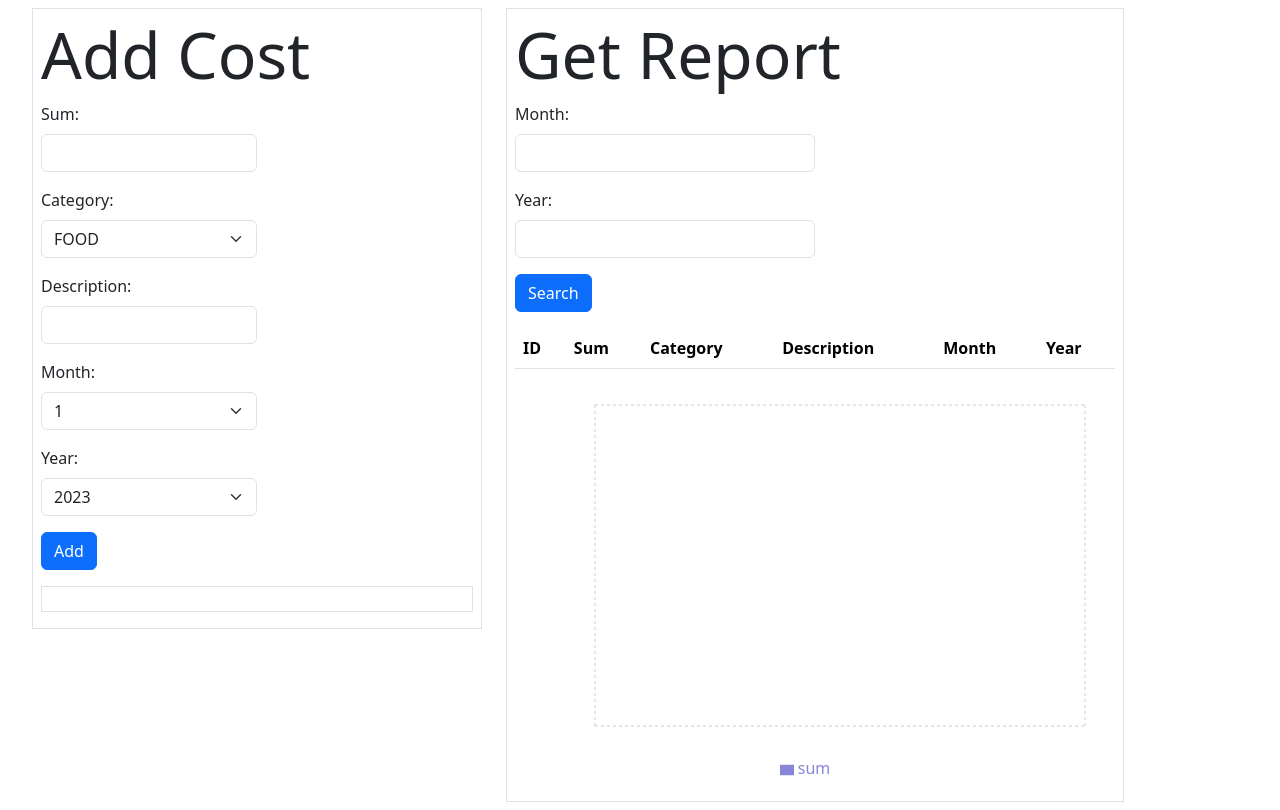
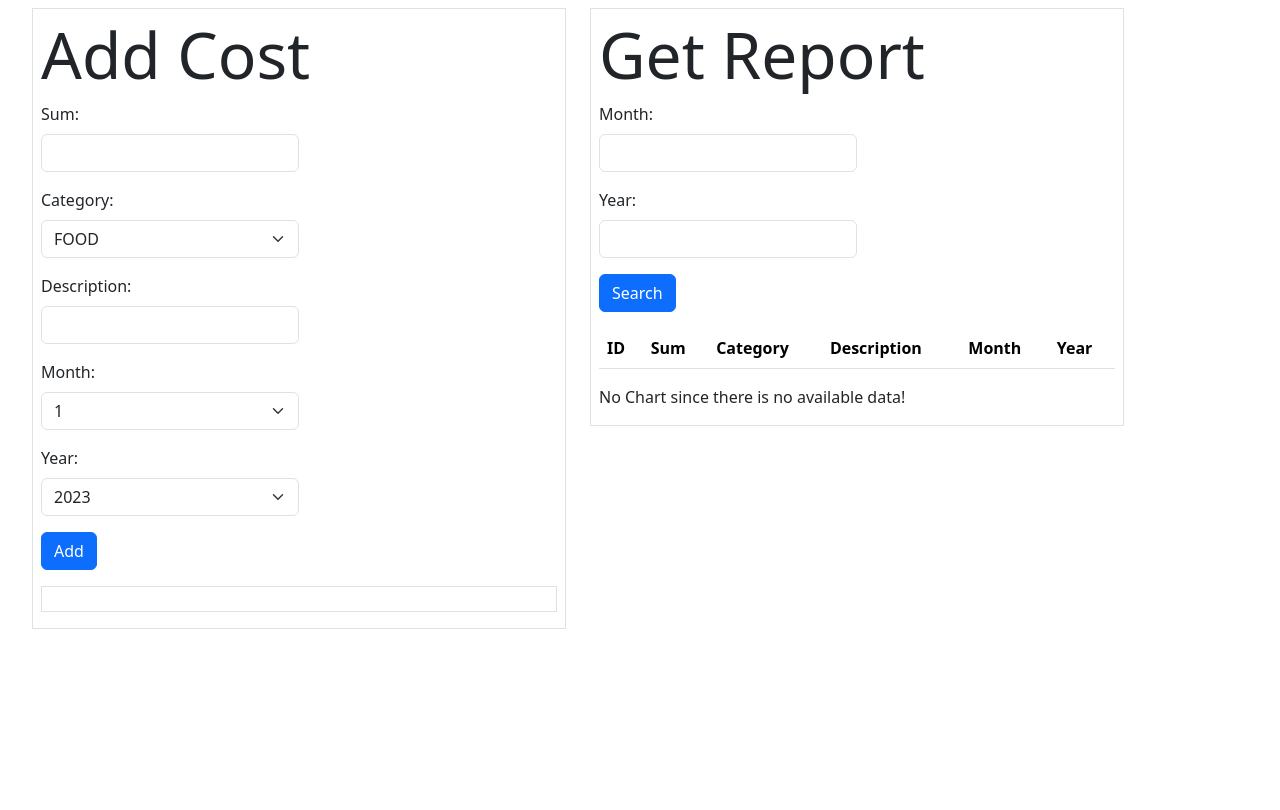
Before and after one commit to nikov7/costmanager, a React (Create React App) app: page / in a window 1280 px wide. Built offline with nearby package versions, Linux system fonts and the light colour scheme.

Commit message:
Adding more capabilities

```diff
--- a/src/components/chart.js
+++ b/src/components/chart.js
@@ -1,25 +1,30 @@
 import React from 'react';
 import {BarChart, Bar, XAxis, YAxis, CartesianGrid, Tooltip, Legend, Cell} from 'recharts';
 
-function HistogramChart({data}) {
+function HistogramChart({ data }) {
     const barColors = ['#8884d8', '#82ca9d', '#ffc658', '#ff7300', '#ff3864', '#a4de6c'];
 
     return (
         <div>
+            {data.length > 0 ? ( // Check if data is not empty
+                <div>
+                <h2>Cost Summary Chart:</h2>
                 <BarChart width={600} height={400} data={data} margin={{ top: 20, right: 30, left: 20, bottom: 5 }}>
                     <CartesianGrid strokeDasharray="3 3" />
                     <XAxis dataKey="category" />
                     <YAxis />
                     <Tooltip />
                     <Legend />
-                <Bar dataKey="sum" fill="#8884d8" >
-                    {
-                        data.map((entry, index) => (
+                    <Bar dataKey="sum" fill="#8884d8">
+                        {data.map((entry, index) => (
                             <Cell key={`cell-${index}`} fill={barColors[index % 20]} />
-                        ))
-                    }
+                        ))}
                     </Bar>
                 </BarChart>
+                    </div>
+            ) : (
+                <p>No Chart since there is no available data!</p>
+            )}
         </div>
     );
 }
--- a/src/components/report_main.js
+++ b/src/components/report_main.js
@@ -37,7 +37,6 @@ function ReportMain() {
     }
 
     function handleClick() {
-        console.log(`Month: ${monthNum}, Year: ${yearNum}`);
         let item = [];
         let chartData = [
             { sum: 0, category: 'FOOD' },
```
Lines whose indentation alone changed are shown as unchanged.
